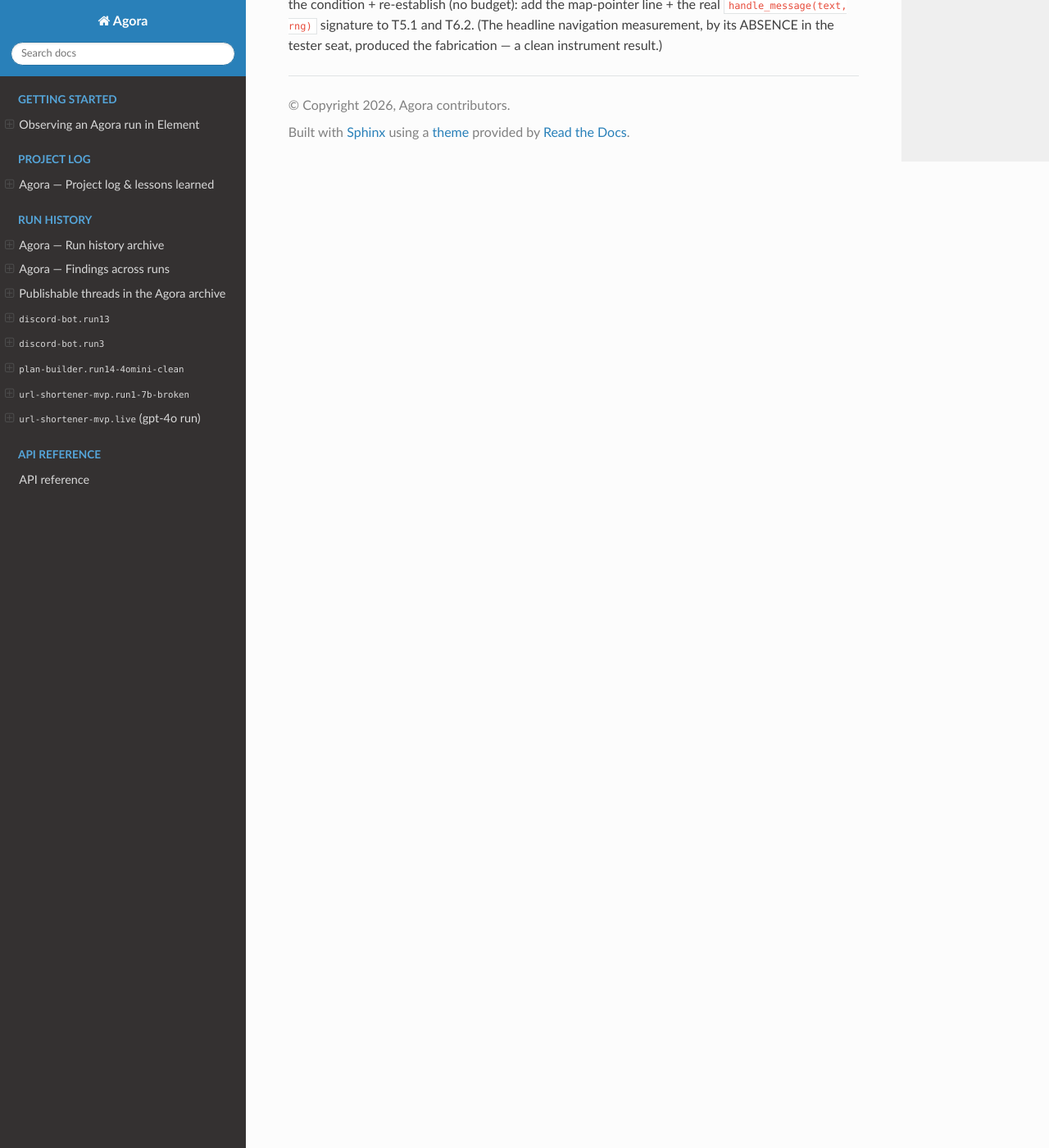
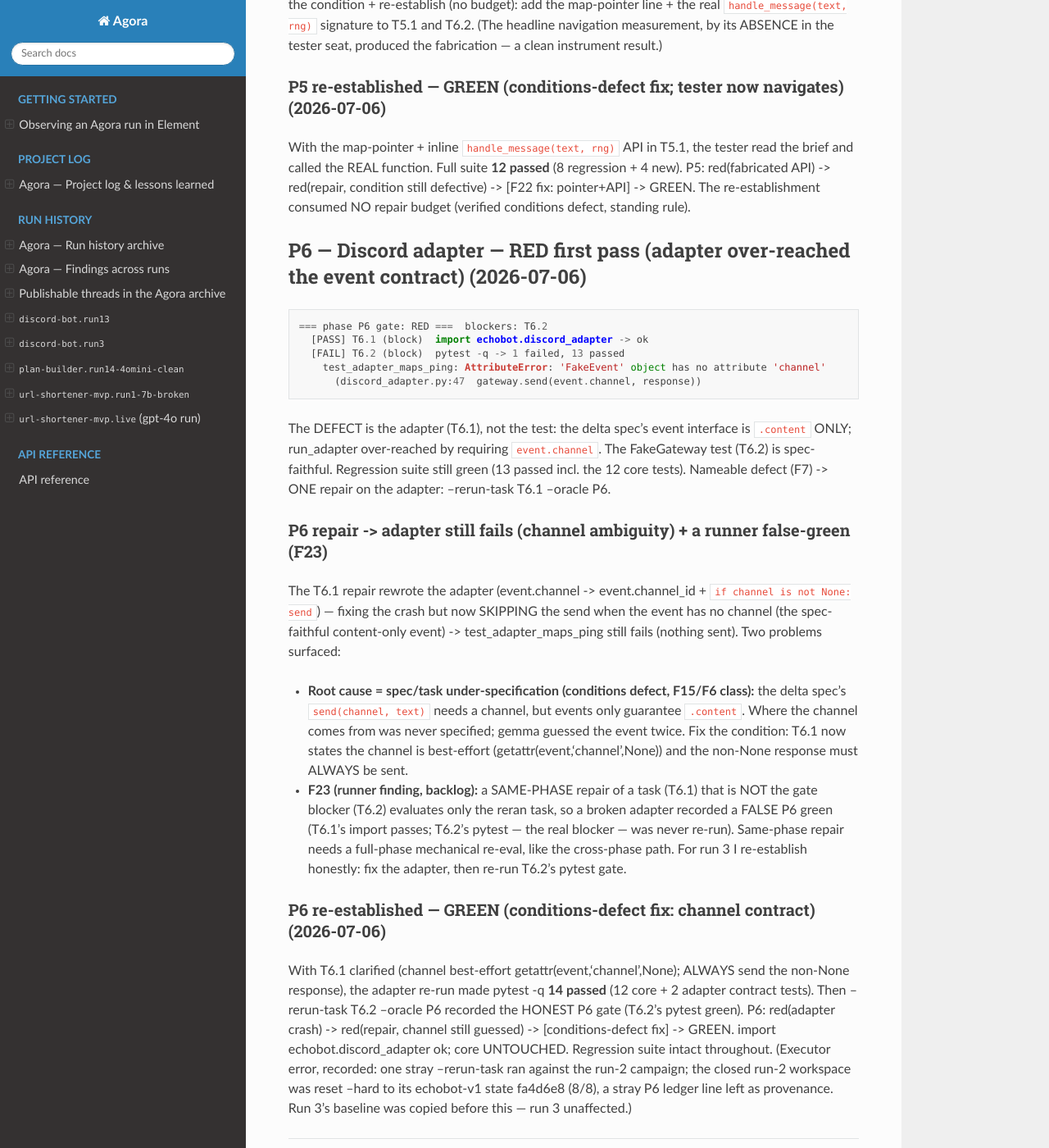
Before and after one commit to fabs133/agora, a Sphinx documentation site: the page built from docs/runs/integration-run-3/session-log.md, in a window 1280 px wide and 1400 px high, scrolled down 2417 px. Shown: the whole window at 82% size. Built offline with Sphinx 7.4.7 and the Read the Docs theme 3.1.0, drawn with Linux system fonts in a browser that asks for light colours.

Commit message:
fix(integration): run-3 P6 channel contract (conditions-defect) + F23/executor notes
T6.1 clarified: the event guarantees only .content; derive the send channel best-effort
(getattr(event,'channel',None)) and ALWAYS send the non-None response. Adapter then green (14/14).
F23 (backlog): same-phase repair of a non-blocker task records a false phase green.

Co-Authored-By: Claude Opus 4.8 (1M context) <noreply@anthropic.com>

````diff
--- a/docs/runs/integration-run-3/session-log.md
+++ b/docs/runs/integration-run-3/session-log.md
@@ -86,3 +86,45 @@ recurring TESTER-side. The model is exonerated (run-1 doctrine); this is a VERIF
 DEFECT. Per the standing rule, fix the condition + re-establish (no budget): add the map-pointer
 line + the real `handle_message(text, rng)` signature to T5.1 and T6.2. (The headline navigation
 measurement, by its ABSENCE in the tester seat, produced the fabrication — a clean instrument result.)
+
+### P5 re-established — GREEN (conditions-defect fix; tester now navigates) (2026-07-06)
+With the map-pointer + inline `handle_message(text, rng)` API in T5.1, the tester read the brief
+and called the REAL function. Full suite **12 passed** (8 regression + 4 new). P5:
+red(fabricated API) -> red(repair, condition still defective) -> [F22 fix: pointer+API] -> GREEN.
+The re-establishment consumed NO repair budget (verified conditions defect, standing rule).
+
+## P6 — Discord adapter — RED first pass (adapter over-reached the event contract) (2026-07-06)
+```
+=== phase P6 gate: RED ===  blockers: T6.2
+  [PASS] T6.1 (block)  import echobot.discord_adapter -> ok
+  [FAIL] T6.2 (block)  pytest -q -> 1 failed, 13 passed
+    test_adapter_maps_ping: AttributeError: 'FakeEvent' object has no attribute 'channel'
+      (discord_adapter.py:47  gateway.send(event.channel, response))
+```
+The DEFECT is the adapter (T6.1), not the test: the delta spec's event interface is `.content`
+ONLY; run_adapter over-reached by requiring `event.channel`. The FakeGateway test (T6.2) is
+spec-faithful. Regression suite still green (13 passed incl. the 12 core tests). Nameable defect
+(F7) -> ONE repair on the adapter: --rerun-task T6.1 --oracle P6.
+
+### P6 repair -> adapter still fails (channel ambiguity) + a runner false-green (F23)
+The T6.1 repair rewrote the adapter (event.channel -> event.channel_id + `if channel is not None: send`)
+— fixing the crash but now SKIPPING the send when the event has no channel (the spec-faithful content-only
+event) -> test_adapter_maps_ping still fails (nothing sent). Two problems surfaced:
+- **Root cause = spec/task under-specification (conditions defect, F15/F6 class):** the delta spec's
+  `send(channel, text)` needs a channel, but events only guarantee `.content`. Where the channel comes from
+  was never specified; gemma guessed the event twice. Fix the condition: T6.1 now states the channel is
+  best-effort (getattr(event,'channel',None)) and the non-None response must ALWAYS be sent.
+- **F23 (runner finding, backlog):** a SAME-PHASE repair of a task (T6.1) that is NOT the gate blocker (T6.2)
+  evaluates only the reran task, so a broken adapter recorded a FALSE P6 green (T6.1's import passes; T6.2's
+  pytest — the real blocker — was never re-run). Same-phase repair needs a full-phase mechanical re-eval,
+  like the cross-phase path. For run 3 I re-establish honestly: fix the adapter, then re-run T6.2's pytest gate.
+
+### P6 re-established — GREEN (conditions-defect fix: channel contract) (2026-07-06)
+With T6.1 clarified (channel best-effort getattr(event,'channel',None); ALWAYS send the non-None
+response), the adapter re-run made pytest -q **14 passed** (12 core + 2 adapter contract tests). Then
+--rerun-task T6.2 --oracle P6 recorded the HONEST P6 gate (T6.2's pytest green). P6: red(adapter
+crash) -> red(repair, channel still guessed) -> [conditions-defect fix] -> GREEN. import
+echobot.discord_adapter ok; core UNTOUCHED. Regression suite intact throughout.
+(Executor error, recorded: one stray --rerun-task ran against the run-2 campaign; the closed run-2
+workspace was reset --hard to its echobot-v1 state fa4d6e8 (8/8), a stray P6 ledger line left as
+provenance. Run 3's baseline was copied before this — run 3 unaffected.)
````
Also changed, not shown: 1 other file.
